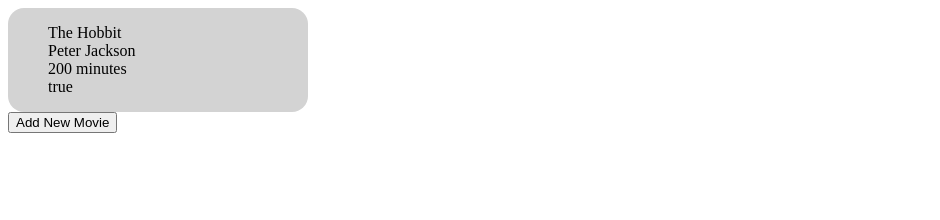
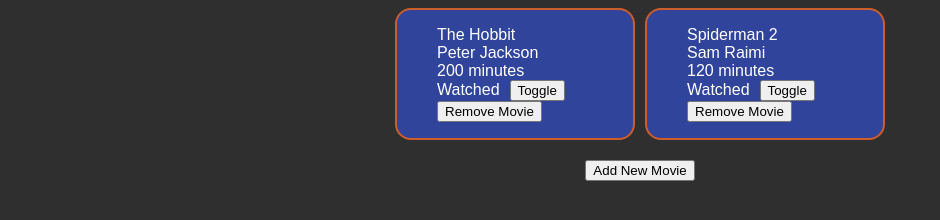
Before and after one commit to bretzawilski/the-library, a plain HTML site: page index.html in a window 1280 px wide. Shown: the whole page, without its empty margins (0-940 px from the left). Drawn offline with Linux system fonts and the light colour scheme.

Commit message:
Script changes. Still buggy.

```diff
--- a/index.html
+++ b/index.html
@@ -8,6 +8,7 @@
   <link rel="stylesheet" href="styles.css">
 </head>
 <body>
+
   <!-- Movie Card Section -->
   <main id="main">
     <div id="0" class="movie-card">
@@ -16,6 +17,7 @@
   </main>
 
   <!-- Modal Dialog Code -->
+  <div id="modal-container">
     <button id="modal-button">Add New Movie</button>
     <div id="my-modal" class="modal">
 
@@ -23,14 +25,17 @@
         <p>Title:<input id="title" type="text" name="new-movie"></p>
         <p>Director:<input id="director" type="text" name="new-movie"></p>
         <p>Runtime:<input id="runtime" type="text" name="new-movie"></p>
-      <p>Watched?<input id="watched" type="checkbox" name="new-movie"></p>
+        <p>Watched?
+          <input id="watched" type="checkbox" value="true" name="new-movie"></p>
+          <!-- <input id="watched" type="radio" value="Watched" name="new-movie">Yes<br>
+          <input id="unwatched" type="radio" value="Unwatched" name="new-movie">No</p> -->
         <button id="add-movie">Add Movie</button>
         <button id="reset-modal">Reset</button>
         <button id="close-modal">Cancel</button>
       </div>
 
     </div>
-
+  </div>
 </body>
 <script type="text/javascript" src="script.js"></script>
 </html>
--- a/script.js
+++ b/script.js
@@ -1,10 +1,17 @@
+// Movies live in this array
 let myLibrary = [
   {
     'title': 'The Hobbit',
     'director': 'Peter Jackson',
     'runtime': 200,
-    'watched': true,
+    'watched': 'Watched',
   },
+  {
+    'title': 'Spiderman 2',
+    'director': 'Sam Raimi',
+    'runtime': 120,
+    'watched': 'Watched',
+  }
 ];
 
 function Movie(title, director, runtime, watched) {
@@ -33,20 +40,36 @@
 
   for (i = 0; i < myLibrary.length; i++) {
     let card = document.createElement('div');
+    card.id = i;
     card.classList = 'movie-card';
+    let cardButtons = document.createElement('div');
+    cardButtons.classList = 'card-buttons';
+    let delButton = document.createElement('button');
+    delButton.id = 'del-item-' + i ;
+    delButton.textContent = 'Remove Movie';
+    delButton.classList = 'del-button';
+
+    let toggleMovie = document.createElement('button');
+    toggleMovie.id = 'toggle-movie';
+    toggleMovie.textContent = 'Toggle';
+
     let cardInfo = document.createElement('ul');
     let movieFile1 = document.createElement('li');
     let movieFile2 = document.createElement('li');
     let movieFile3 = document.createElement('li');
     let movieFile4 = document.createElement('li');
+
     movieFile1.innerText = myLibrary[i].title;
     movieFile2.innerText = myLibrary[i].director;
     movieFile3.innerText = myLibrary[i].runtime + ' minutes';
     movieFile4.innerText = myLibrary[i].watched;
+    movieFile4.appendChild(toggleMovie);
+    cardButtons.appendChild(delButton);
     cardInfo.appendChild(movieFile1);
     cardInfo.appendChild(movieFile2);
     cardInfo.appendChild(movieFile3);
     cardInfo.appendChild(movieFile4);
+    cardInfo.appendChild(cardButtons);
     card.appendChild(cardInfo);
     main.append(card);
   }
@@ -60,6 +83,12 @@
   let runtime = document.getElementById('runtime').value;
   let watched = document.getElementById('watched').value;
 
+  if (watched === 'true') {
+    watched = 'Watched';
+  } else {
+    watched = 'Unwatched';
+  }
+
   let newMovie = new Movie(
     title,
     director,
@@ -71,6 +100,14 @@
   clearSelections();
   modalClose();
   displayMovies();
+}
+
+const remove = (event) => {
+  let pos = event.currentTarget.id.split('-')[2];
+  myLibrary.splice(pos, 1);
+  displayMovies();
+  removeSetup();
+  console.log('Bye Felicia');
 }
 
 function clearSelections() {
@@ -93,6 +130,12 @@
   modal.style.display = 'none';
 }
 
+function removeSetup() {
+  for (let i = 0; i < removeMovieButton.length; i++) {
+    removeMovieButton[i].addEventListener('click', remove);
+  }
+}
+
 displayMovies();
 
 const modal = document.getElementById('my-modal');
@@ -109,6 +152,10 @@
 const resetModalButton = document.getElementById('reset-modal');
 resetModalButton.addEventListener('click', clearSelections);
 
+const removeMovieButton = document.querySelectorAll('.del-button');
+removeSetup();
+
+
 window.onclick = (event) => {
   if (event.target == modal) {
     modal.style.display = "none";
--- a/styles.css
+++ b/styles.css
@@ -1,22 +1,54 @@
-/* body {
-  background-color: black;
-} */
+body {
+  background-color: rgb(47, 47, 47);
+}
 
 main {
   display: grid;
-  grid-template-columns: 300px 300px 300px;
+  grid-template-columns: 15rem 15rem;
+  justify-content: center;
   gap: 10px;
+  transition-delay: 1000;
 }
 
 .movie-card {
   grid-template-columns: 70px 70px 70px;
-  background-color: lightgray;
+  background-color: rgb(48, 68, 155);
   border-radius: 1em;
+  border: rgb(206, 93, 41) solid 2px;
+  color: white;
+  font-family: 'Cascadia Code', sans-serif;
+  transition-delay: 1000;
 }
+
+/* :hover.movie-card {
+  background-color: orange;
+} */
+#toggle-movie {
+  margin-left: 10px;
+}
+
+#del-item {
+  margin-top: 5px;
+}
+
+ul #del-item {
+  display: flex;
+
+  justify-self: center;
+}
+
 
 ul {
   list-style-type: none;
 }
+
+#modal-container {
+
+  display: grid;
+  justify-content: center;
+  margin-top: 20px;
+}
+
 
 .modal {
   display: none;
```
Also changed, not shown: requirements.md (+6 -1 lines). Lines whose indentation alone changed are shown as unchanged.
